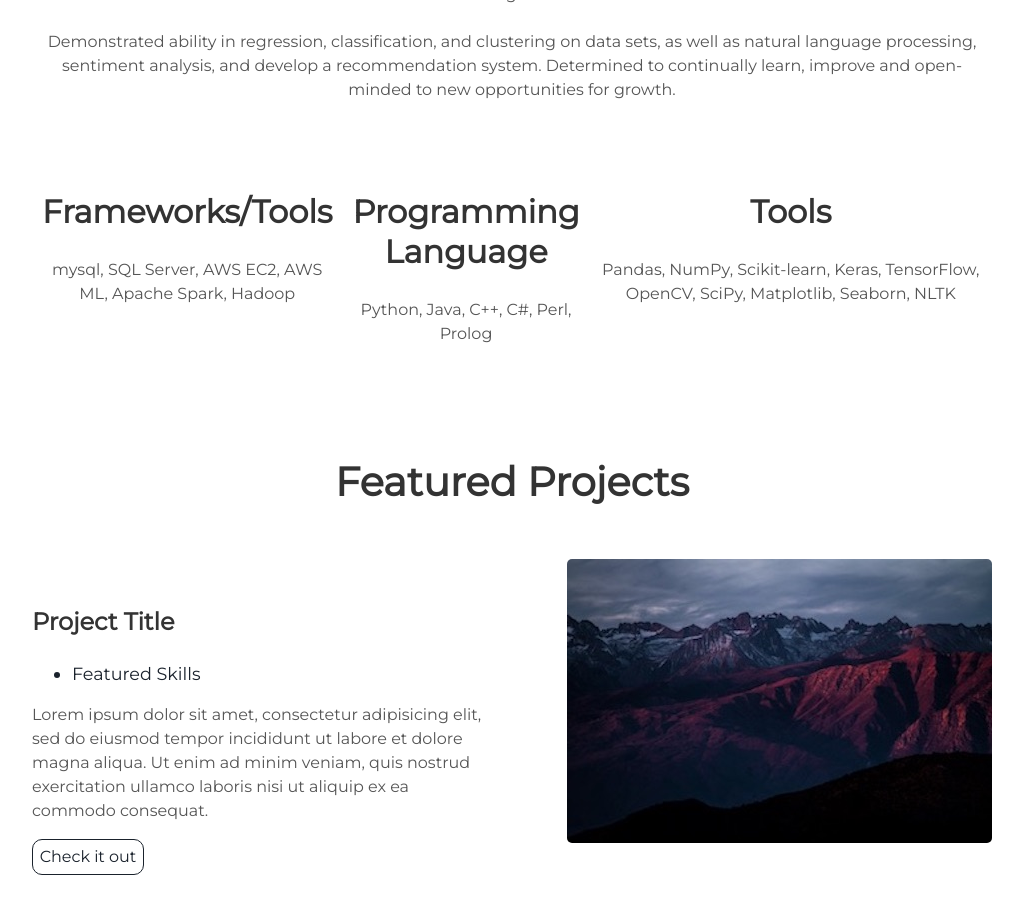
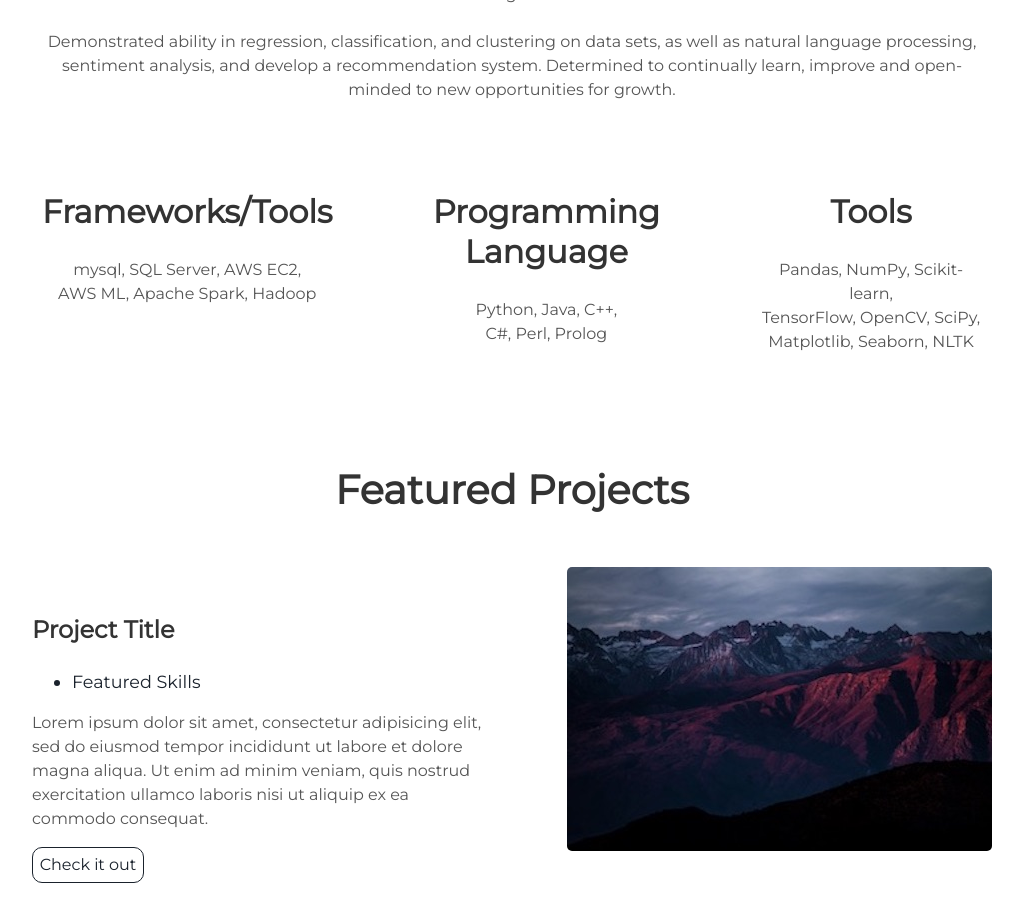
Before and after one commit to pywang128/pywang128.github.io, a Jekyll site: the page built from index.html, in a window 1280 px wide and 900 px high, scrolled down 1073 px. Shown: the whole window, without its empty margins (128-1151 px from the left). Built offline with Jekyll 4.4.1, drawn with Linux system fonts in a browser that asks for light colours.

Commit message:
format correction

```diff
--- a/_includes/about.html
+++ b/_includes/about.html
@@ -8,20 +8,24 @@
       <!--i class="devicon-html5-plain-wordmark"></i>
       <i class="devicon-bootstrap-plain-wordmark colored"></i>
       <i class="devicon-sass-original colored"></i-->
-      <p>mysql, SQL Server, AWS EC2, AWS ML, Apache Spark, Hadoop</p>
+      <p>mysql, SQL Server, AWS EC2,
+        <br>AWS ML, Apache Spark, Hadoop</p>
     </div>
     <div class="tech">
       <h2>Programming Language</h2>
       <!--i class="devicon-javascript-plain colored"></i>
       <i class="devicon-react-original-wordmark colored"></i>
       <i class="devicon-nodejs-plain-wordmark"></i-->
-      <p>Python, Java, C++, C#, Perl, Prolog</p>
+      <p>Python, Java, C++,
+        <br>C#, Perl, Prolog</p>
     </div>
     <div class="tech">
       <h2>Tools</h2>
       <!--i class="devicon-git-plain"></i>
       <i class="devicon-gulp-plain colored"></i>
       <i class="devicon-atom-original-wordmark"></i-->
-      <p>Pandas, NumPy, Scikit-learn, Keras, TensorFlow, OpenCV, SciPy, Matplotlib, Seaborn, NLTK</p>
+      <p>Pandas, NumPy, Scikit-learn,
+        <br>TensorFlow, OpenCV, SciPy,
+        <br>Matplotlib, Seaborn, NLTK</p>
     </div>
 </div>
```
